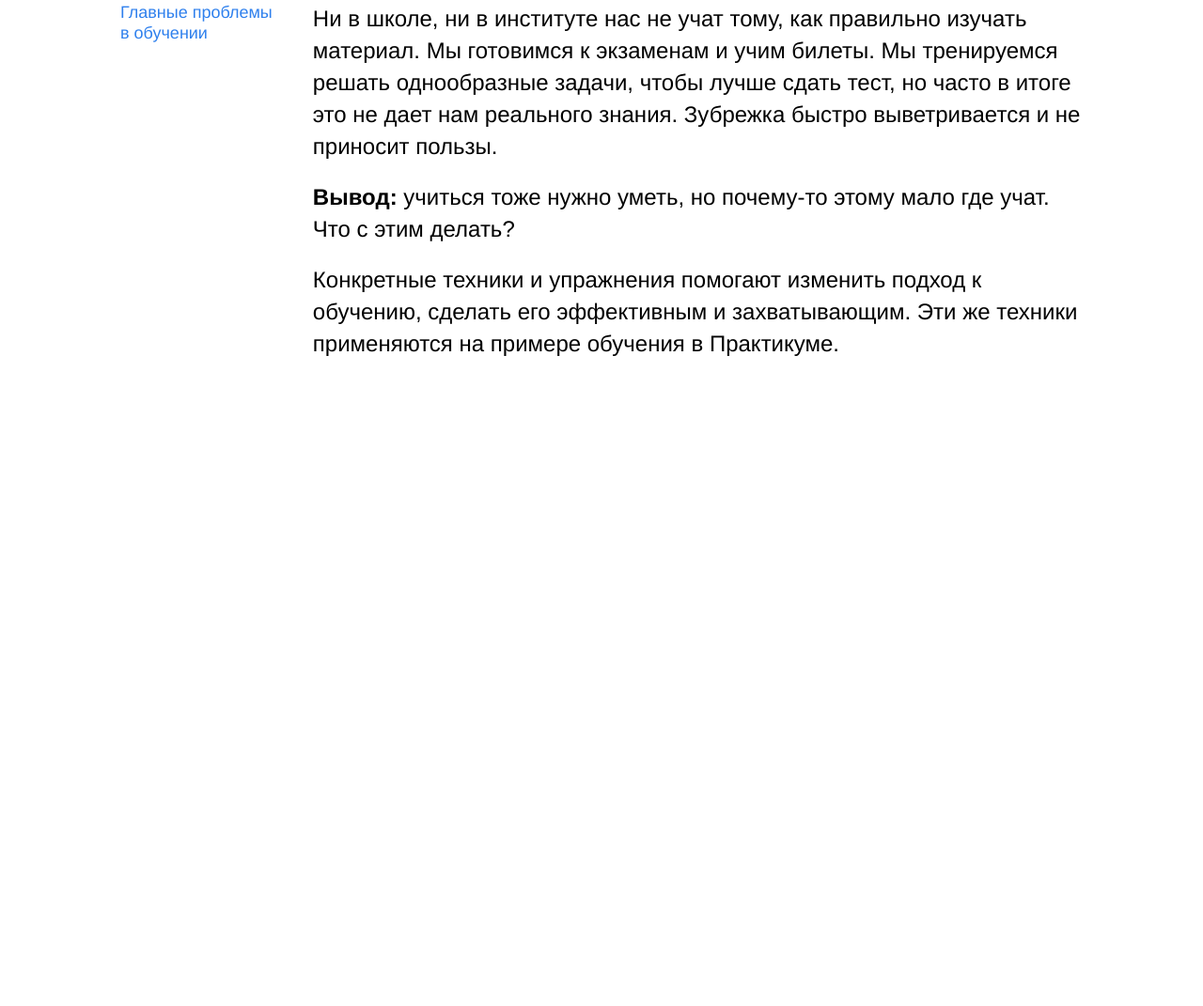
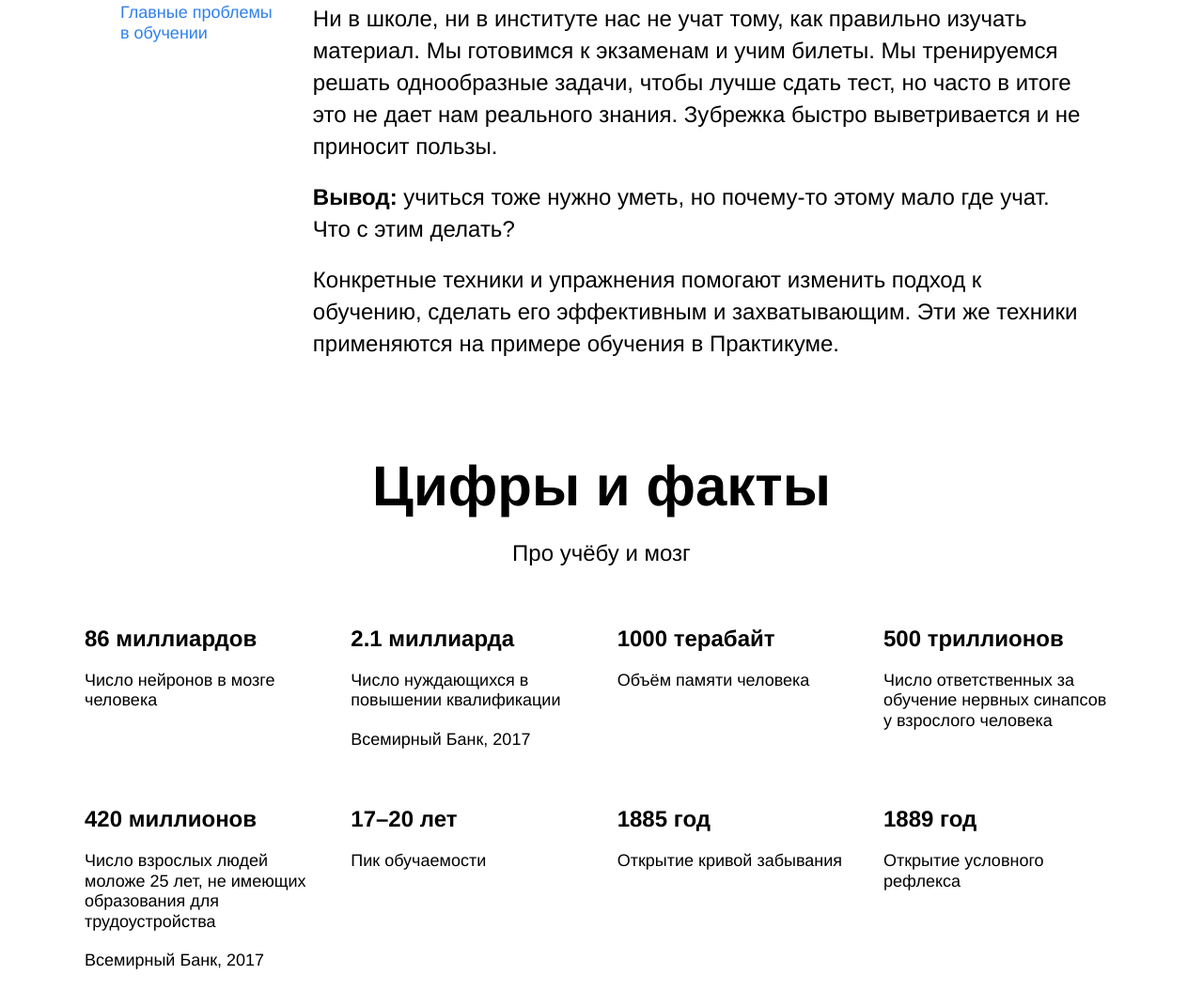
Before and after one commit to natalialukashova/how-to-learn-bootcamp, a plain HTML site: page index.html in a window 1280 px wide. Shown: the part 853-1924 px from the top of the page at 94% size. Before the commit the page ends 1236 px from the top, so only its background shows below. Drawn offline with Linux system fonts and the light colour scheme; a web font is replaced by a local one.

Commit message:
done digits section

```diff
--- a/index.html
+++ b/index.html
@@ -47,6 +47,47 @@
           </div>
         </div>
       </section>
+
+      <section class="digits">
+        <h3 class="section-title">Цифры и факты</h3>
+        <p class="section-subtitle">Про учёбу и мозг</p>
+        <div class="table">
+          <div class="table__cell">
+            <h4 class="table__heading">86 миллиардов</h4>
+            <p class="table__text">Число нейронов в мозге человека</p>
+          </div>
+          <div class="table__cell">
+            <h4 class="table__heading">2.1 миллиарда</h4>
+            <p class="table__text">Число нуждающихся в повышении квалификации</p>
+            <p class="table__text">Всемирный Банк, 2017</p>
+          </div>
+          <div class="table__cell">
+            <h4 class="table__heading">1000 терабайт</h4>
+            <p class="table__text">Объём памяти человека</p>
+          </div>
+          <div class="table__cell">
+            <h4 class="table__heading">500 триллионов</h4>
+            <p class="table__text">Число ответственных за обучение нервных синапсов у взрослого человека</p>
+          </div>
+          <div class="table__cell">
+            <h4 class="table__heading">420 миллионов</h4>
+            <p class="table__text">Число взрослых людей моложе 25 лет, не имеющих образования для трудоустройства</p>
+            <p class="table__text">Всемирный Банк, 2017</p>
+          </div>
+          <div class="table__cell">
+            <h4 class="table__heading">17–20 лет</h4>
+            <p class="table__text">Пик обучаемости</p>
+          </div>
+          <div class="table__cell">
+            <h4 class="table__heading">1885 год</h4>
+            <p class="table__text">Открытие кривой забывания</p>
+          </div>
+          <div class="table__cell">
+            <h4 class="table__heading">1889 год</h4>
+            <p class="table__text">Открытие условного рефлекса</p>
+          </div>
+        </div>
+      </section>
     </div>
   </body>
 </html>
--- a/styles/style.css
+++ b/styles/style.css
@@ -76,10 +76,7 @@
 .description {
   display: flex;
   width: 80%;
-  position: relative;
-  top: 100px;
-  bottom: 100px;
-  margin: 0 auto;
+  margin: 100px auto;
 
 }
 
@@ -121,3 +118,63 @@
   font-size: 24px;
   font-weight: 600;
 }
+
+.digits {
+  margin: 100px auto;
+}
+
+.section-title {
+  width: 60%;
+  line-height: 1.15;
+  font-size: 60px;
+  font-weight: 600;
+  margin: 0 auto;
+  text-align: center;
+}
+
+.section-subtitle {
+  line-height: 34px;
+  font-size: 24px;
+  font-weight: 400;
+  width: 60%;
+  text-align: center;
+  margin: 20px auto 60px;
+}
+
+.table {
+  width: 1100px;
+  display: flex;
+  flex-wrap: wrap;
+  justify-content: space-between;
+  margin: 0 auto;
+}
+
+.table__cell {
+  width: 250px;
+}
+
+.table__cell:nth-of-type(4n) {
+  margin-bottom: 60px;
+}
+
+.table__cell:last-child {
+  margin: 0;
+}
+
+.table__heading {
+  line-height: 1.15;
+  font-size: 24px;
+  font-weight: 600;
+  margin: 0 0 20px 0;
+}
+
+.table__text {
+  line-height: 1.2;
+  font-size: 18px;
+  font-weight: 400;
+  margin: 0 0 20px 0;
+}
+
+.table__text:nth-of-type(2n) {
+  margin: 0;
+}
```
